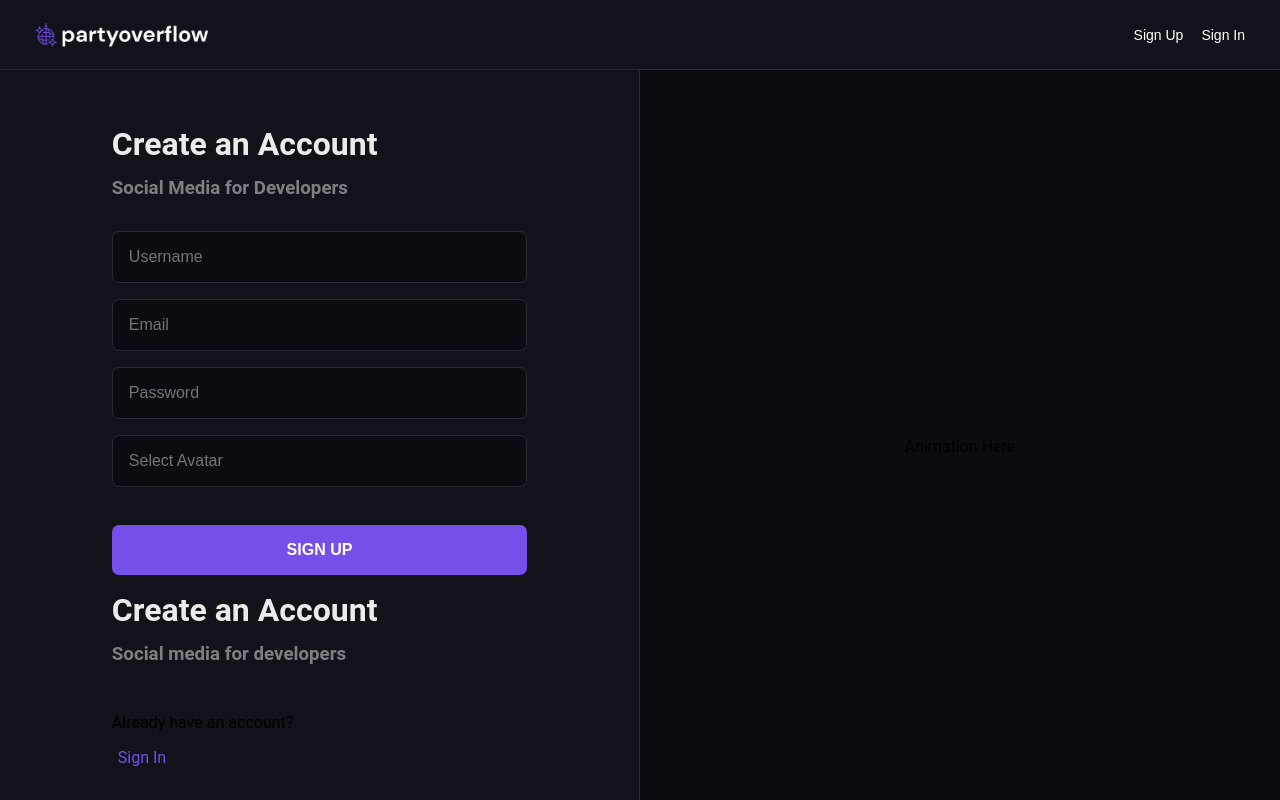
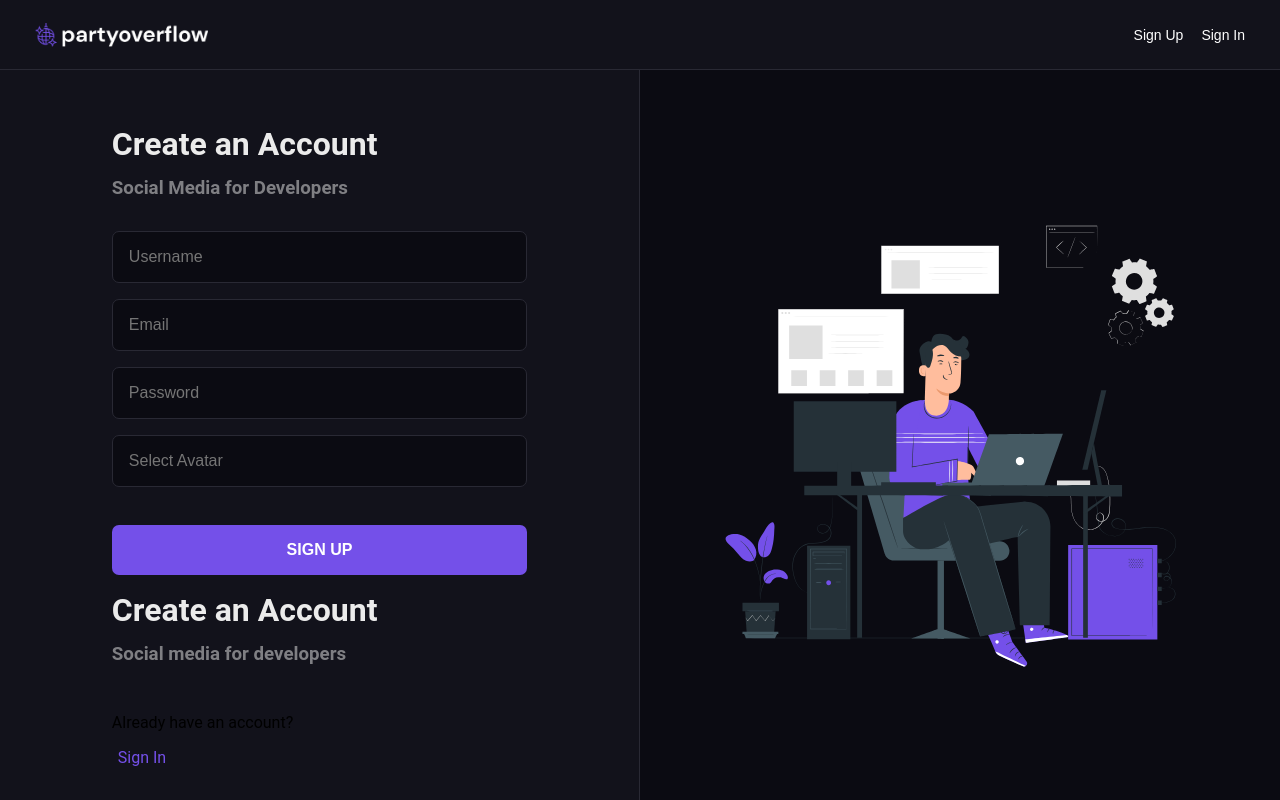
Before and after one commit to catt-tung/overflow-react-practice, a React (Create React App) app: page /signup in a window 1280 px wide. Built offline with nearby package versions, Linux system fonts and the light colour scheme.

Commit message:
Add animation to signup

```diff
--- a/src/components/misc/Animation.jsx
+++ b/src/components/misc/Animation.jsx
@@ -0,0 +1,18 @@
+import React from "react";
+import Lottie from "react-lottie-player";
+
+const Animation = (props) => {
+  return (
+    <div>
+      <Lottie
+        loop
+        animationData={props.animData}
+        play
+        speed={1}
+        style={{ width: '100%', height: '100%'}}
+      />
+    </div>
+  );
+}
+
+export default Animation;
--- a/src/pages/Auth/SignUp.jsx
+++ b/src/pages/Auth/SignUp.jsx
@@ -5,9 +5,13 @@ import '../../styles/Auth.css'
 //Assets
 import cat from '../../assets/avatars/cat.png'
 import AvatarSelection from './AvatarSelection'
+import coder from '../../assets/animation/coder.json'
 
 //Services
 import { signup } from '../../services/authService'
+
+//components
+import Animation from '../../components/misc/Animation'
 
 
 
@@ -123,7 +127,7 @@ const SignUp = (props) => {
       </div>
 
       <div className="right-container">
-        Animation Here
+        <Animation animData={coder}></Animation>
       </div>
 
     </div>
```
